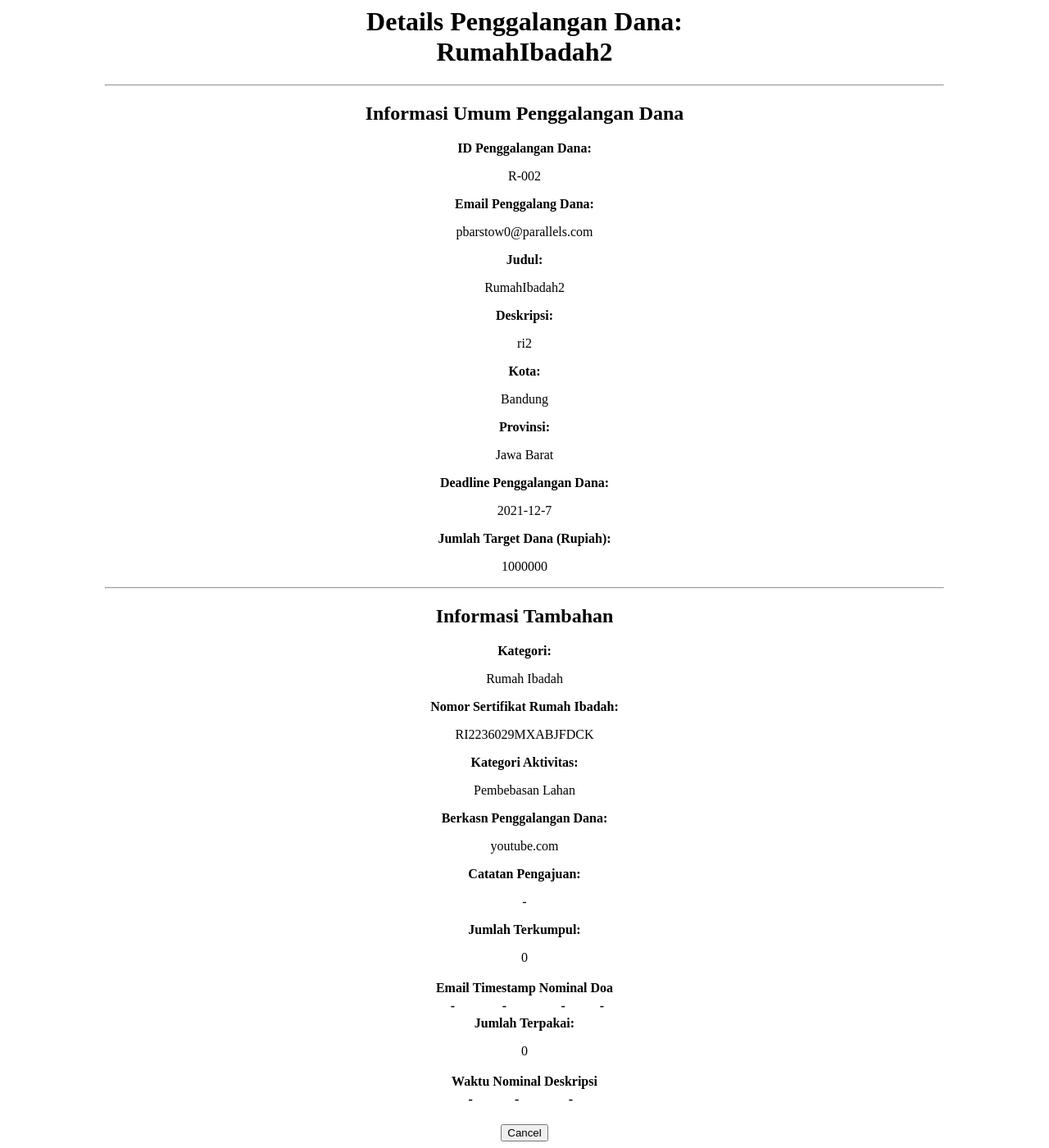
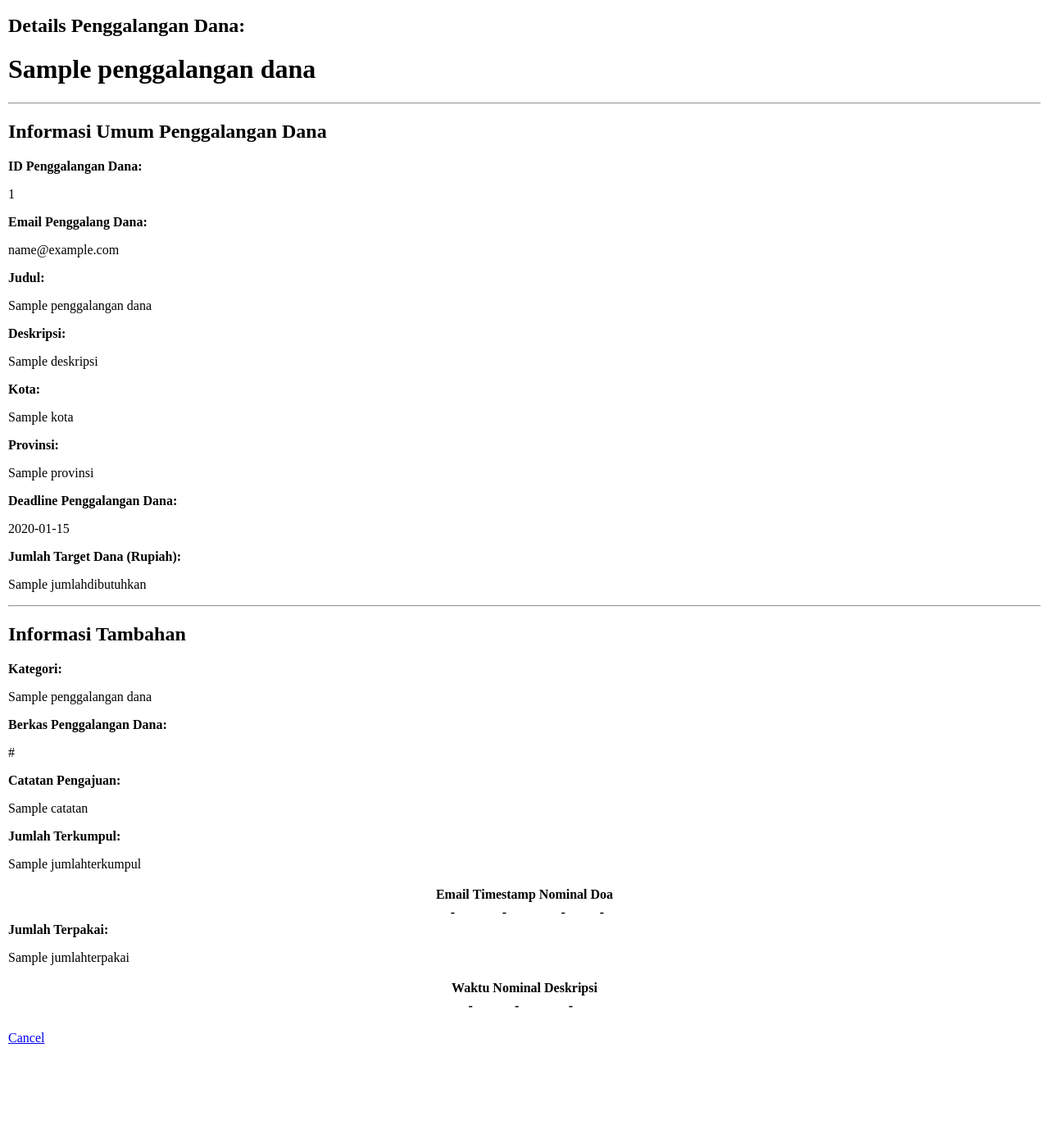
Before and after one commit to ogiorgil/sidona, a Django app: template penggalangan_dana/templates/read_pd_details.html in a window 1280 px wide. Shown: the whole page at 82% size. After the commit the page ends 1273 px from the top, so only its background shows below. Run offline with Django 3.2, Linux system fonts and the light colour scheme; the template is opened without the code that fills it: most values are stand-ins (such as "Sample title", 1, 10 or a date in 2020); lists and menus that the app fills with data are empty.

Commit message:
Implement penggalangan dana details

```diff
--- a/penggalangan_dana/static/pdDetailsRead.css
+++ b/penggalangan_dana/static/pdDetailsRead.css
@@ -1,8 +1,8 @@
 body {
+  margin-right: auto;
   margin-left: auto;
-  margin-right: auto;
-  width: 80%;
-  text-align: center;
+  padding: 10px;
+  text-align: left;
 }
 
 table {
--- a/penggalangan_dana/static/pdRead.css
+++ b/penggalangan_dana/static/pdRead.css
@@ -1,7 +1,7 @@
 body {
   margin-left: auto;
   margin-right: auto;
-  width: 80%;
+  padding: 10px;
   text-align: center;
 }
 
--- a/penggalangan_dana/templates/read_pd.html
+++ b/penggalangan_dana/templates/read_pd.html
@@ -40,7 +40,7 @@
           <td>{{ pd.namakategori }}</td>
           <td>{{ pd.statusverifikasi }}</td>
           <td>
-            <button type="button">Detail</button>
+            <a href="/pd/details/?id={{ pd.id }}" type="button">Detail</a>
             <button type="button">Cairkan</button>
             <button type="button">Delete</button>
           </td>
--- a/penggalangan_dana/templates/read_pd_details.html
+++ b/penggalangan_dana/templates/read_pd_details.html
@@ -14,58 +14,76 @@
 </head>
 
 <body>
-  <h1>
-    Details Penggalangan Dana: <br />
-    RumahIbadah2
-  </h1>
+  <h2>Details Penggalangan Dana:</h2>
+  <h1>{{ penggalangan_dana.judul }}</h1>
 
   <hr />
 
   <h2>Informasi Umum Penggalangan Dana</h2>
   <b>ID Penggalangan Dana:</b>
-  <p>R-002</p>
+  <p>{{ penggalangan_dana.id }}</p>
 
   <b>Email Penggalang Dana:</b>
-  <p>pbarstow0@parallels.com</p>
+  <p>{{ penggalangan_dana.emailuser }}</p>
 
   <b>Judul:</b>
-  <p>RumahIbadah2</p>
+  <p>{{ penggalangan_dana.judul }}</p>
 
   <b>Deskripsi:</b>
-  <p>ri2</p>
+  <p>{{ penggalangan_dana.deskripsi }}</p>
 
   <b>Kota:</b>
-  <p>Bandung</p>
+  <p>{{ penggalangan_dana.kota }}</p>
 
   <b>Provinsi:</b>
-  <p>Jawa Barat</p>
+  <p>{{ penggalangan_dana.provinsi }}</p>
 
   <b>Deadline Penggalangan Dana:</b>
-  <p>2021-12-7</p>
+  <p>{{ penggalangan_dana.tanggalaktifakhir }}</p>
 
   <b>Jumlah Target Dana (Rupiah):</b>
-  <p>1000000</p>
+  <p>{{ penggalangan_dana.jumlahdibutuhkan }}</p>
 
   <hr />
 
   <h2>Informasi Tambahan</h2>
   <b>Kategori:</b>
-  <p>Rumah Ibadah</p>
+  <p>{{ penggalangan_dana.namakategori }}</p>
 
-  <b>Nomor Sertifikat Rumah Ibadah:</b>
-  <p>RI2236029MXABJFDCK</p>
+  {% if penggalangan_dana.namakategori == "Kesehatan" %}
+    <b>NIK Pasien:</b>
+    <p>{{ pasien.nik }}</p>
 
-  <b>Kategori Aktivitas:</b>
-  <p>Pembebasan Lahan</p>
+    <b>Nama Pasien:</b>
+    <p>{{ pasien.nama }}</p>
 
-  <b>Berkasn Penggalangan Dana:</b>
-  <p>youtube.com</p>
+    <b>Penyakit Utama:</b>
+    <p>{{ pasien.penyakit }}</p>
+
+    <b>Komorbid:</b>
+    <p>{{ pasien.komorbid }}</p>
+  {% endif %}
+
+  {% if penggalangan_dana.namakategori == "Rumah Ibadah" %}
+    <b>Nomor Sertifikat Rumah Ibadah:</b>
+    <p>{{ rumah_ibadah.nosertifikat }}</p>
+
+    <b>Kategori Aktivitas:</b>
+    <p>{{ rumah_ibadah.aktivitasnama }}</p>
+  {% endif %}
+
+  <b>Berkas Penggalangan Dana:</b>
+  <p>{{ penggalangan_dana.linkrepo }}</p>
 
   <b>Catatan Pengajuan:</b>
-  <p>-</p>
+  {% if penggalangan_dana.catatan %}
+    <p>{{ penggalangan_dana.catatan }}</p>
+  {% else %}
+    <p>-</p>
+  {% endif %}
 
   <b>Jumlah Terkumpul:</b>
-  <p>0</p>
+  <p>{{ penggalangan_dana.jumlahterkumpul }}</p>
 
   <table>
     <tr>
@@ -83,7 +101,7 @@
   </table>
 
   <b>Jumlah Terpakai:</b>
-  <p>0</p>
+  <p>{{ penggalangan_dana.jumlahterpakai }}</p>
 
   <table>
     <tr>
@@ -99,5 +117,5 @@
   </table>
 
   <br />
-  <button>Cancel</button>
+  <a href="/pd">Cancel</a>
 </body>
```
Also changed, not shown: penggalangan_dana/views.py (+60 -2 lines).
